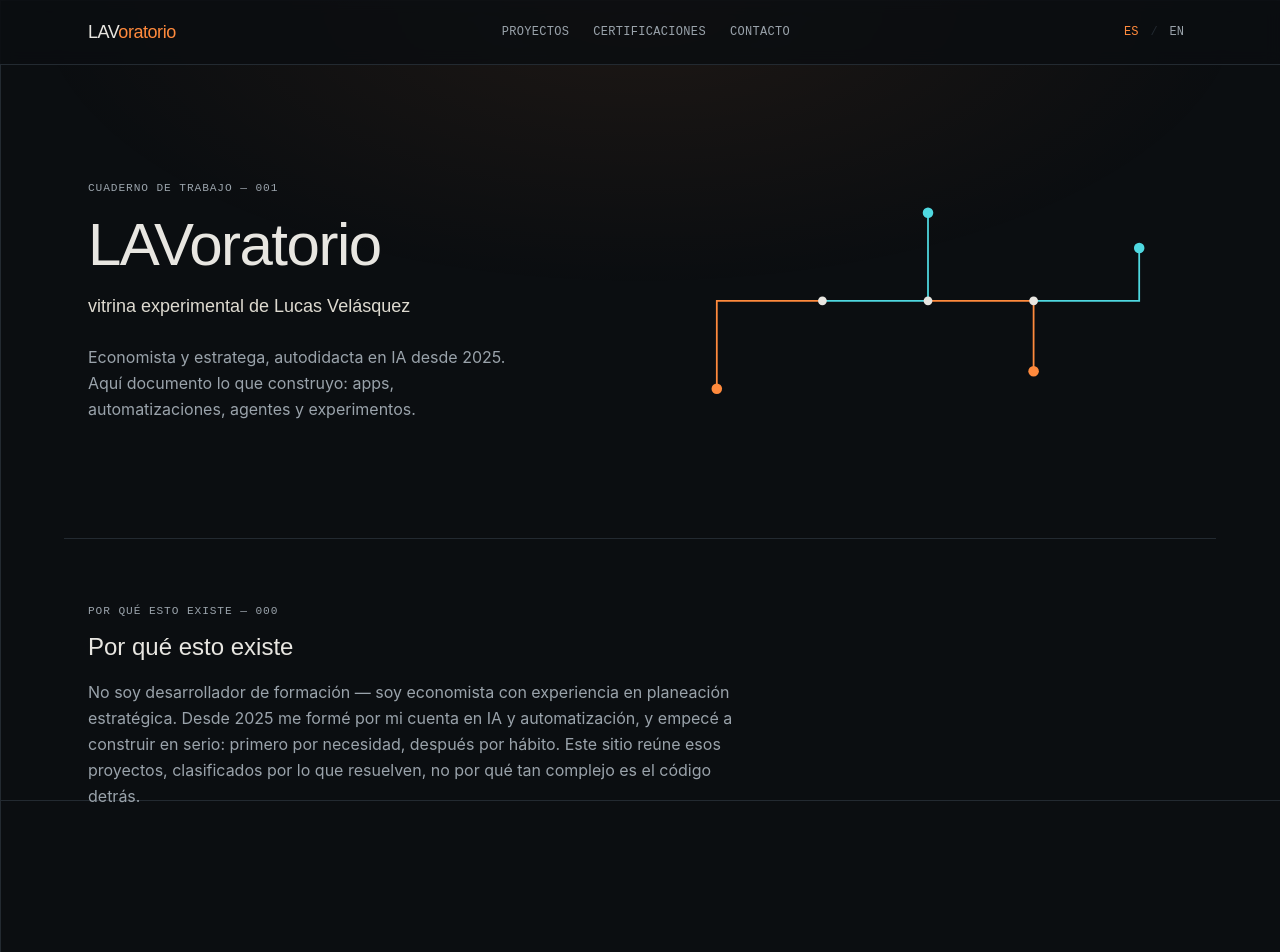
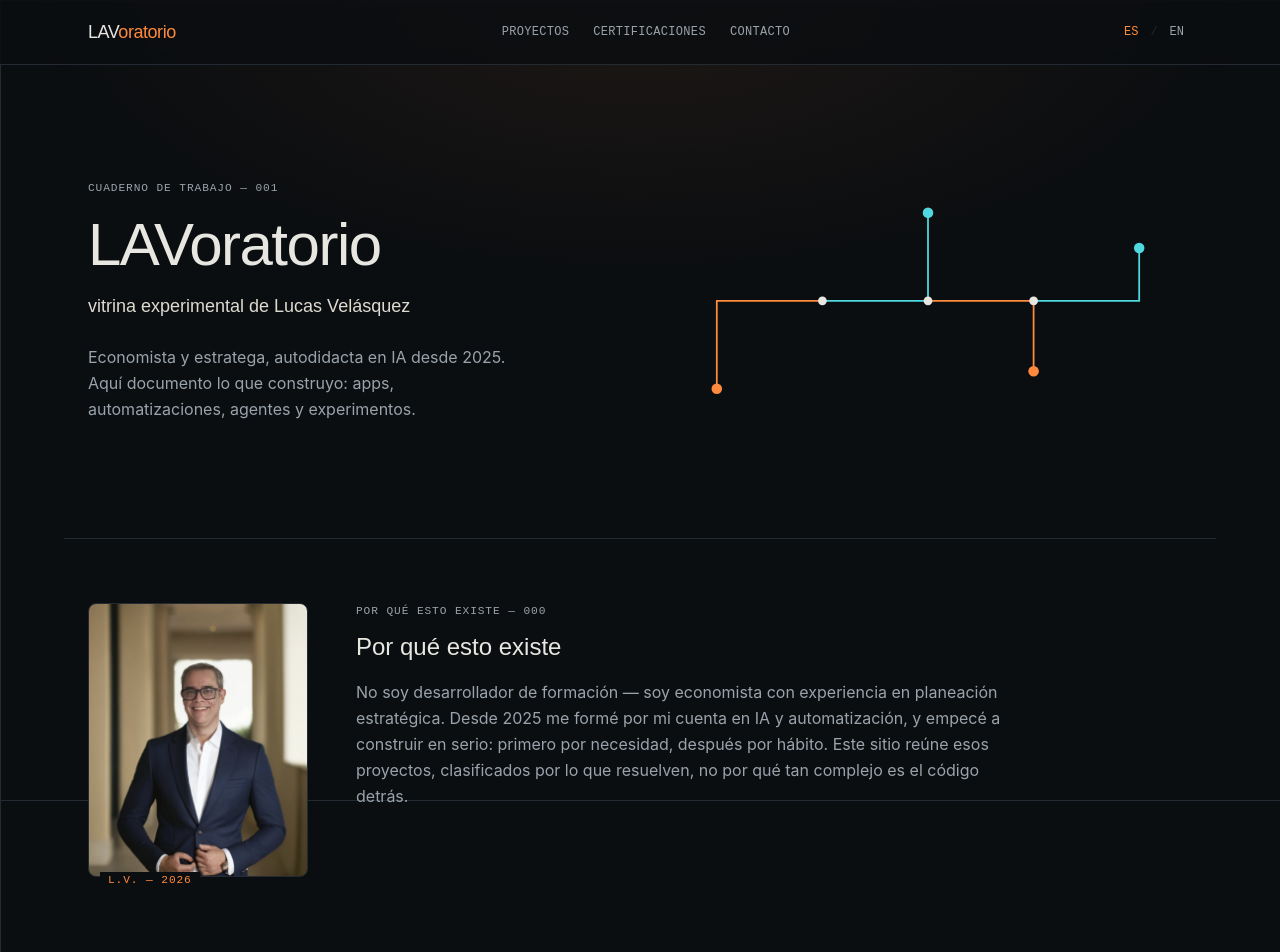
Before and after one commit to Lucasvelasquezauto/lavoratorio, a Next.js app: page / in a window 1280 px wide. Shown: the top 952 px of the page. Built offline with nearby package versions, Linux system fonts and the light colour scheme.

Commit message:
Add photo back to About section

```diff
--- a/src/components/About.tsx
+++ b/src/components/About.tsx
@@ -1,5 +1,6 @@
 "use client";
 
+import Image from "next/image";
 import { useLang } from "@/lib/i18n";
 import ScrollReveal from "./ScrollReveal";
 
@@ -7,6 +8,25 @@ export default function About() {
   const { t } = useLang();
   return (
     <section className="px-6 mx-auto max-w-6xl py-16 border-t border-[var(--lab-line)]">
+      <div className="grid md:grid-cols-[220px_1fr] gap-8 md:gap-12 items-start">
+        <ScrollReveal>
+          <div className="relative w-40 md:w-full max-w-[220px]">
+            <div className="hairline rounded-lg overflow-hidden bg-[var(--lab-bg-2)]">
+              <div className="relative aspect-[4/5]">
+                <Image
+                  src="/foto/lucas.jpg"
+                  alt="Lucas Velásquez"
+                  fill
+                  className="object-cover grayscale-[15%]"
+                  sizes="220px"
+                />
+              </div>
+            </div>
+            <span className="lab-tag absolute -bottom-3 left-3 bg-[var(--lab-bg)] px-2" style={{ color: "var(--lab-amber)" }}>
+              L.V. — 2026
+            </span>
+          </div>
+        </ScrollReveal>
         <ScrollReveal>
           <div className="max-w-2xl">
             <span className="lab-tag mb-3 block">{t("aboutTitle")} — 000</span>
@@ -14,6 +34,7 @@ export default function About() {
             <p className="text-[var(--lab-muted)] leading-relaxed">{t("aboutBody")}</p>
           </div>
         </ScrollReveal>
+      </div>
     </section>
   );
 }
```
Lines whose indentation alone changed are shown as unchanged.
